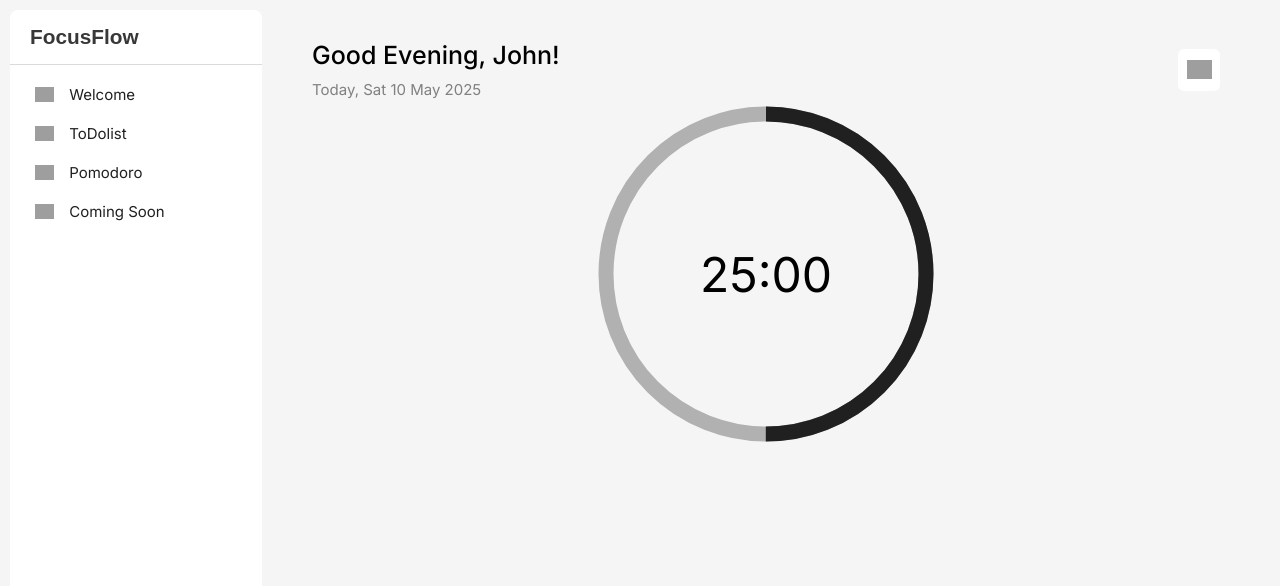
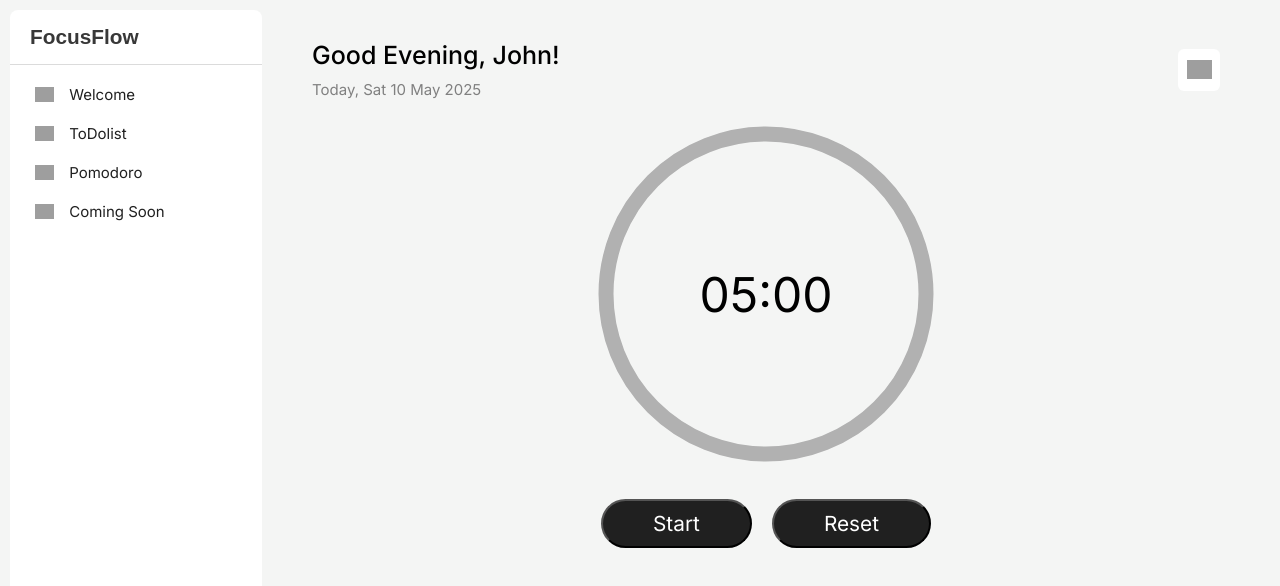
Before and after one commit to dipanshu447/Focus-flow, a React (Vite) app: page / in a window 1280 px wide. Both pictures are taken after a click on the item "Pomodoro". Shown: the top 586 px of the page. Built offline with nearby package versions, Linux system fonts and the light colour scheme; grey boxes are pictures that could not be loaded; a web font is replaced by a local one.

Commit message:
Timer fucntionality added

```diff
--- a/src/components/Pomodoro.jsx
+++ b/src/components/Pomodoro.jsx
@@ -1,18 +1,58 @@
 import Header from "./Header.jsx";
 import ProgressBar from "./todolistComponents/ProgressBar.jsx";
+import { useState, useEffect, useRef } from "react";
 
 export default function Pomodoro() {
-    const stroke = 15;
-    const radius = 180;
-    // const normalizedRadius =
+    const intialTimer = 5 * 60;
+    const [timerStart, setTimerStart] = useState(false);
+    const [timer, setTimer] = useState(intialTimer);
+    const intervalRef = useRef(null);
+
+    function formatTimer(seconds) {
+        let min = Math.floor(seconds / 60);
+        let sec = seconds % 60;
+        return `${min < 10 ? '0': ''}${min}:${sec < 10 ? '0': ''}${sec}`
+    }
+
+    useEffect(() => {
+        if (timerStart) {
+            intervalRef.current = setInterval(() => {
+                setTimer(prev => {
+                    if (prev <= 1) {
+                        clearInterval(intervalRef.current);
+                        setTimerStart(false);
+                        return 0;
+                    }
+                    return prev - 1;
+                })
+            }, 1000)
+        }
+        else {
+            clearInterval(intervalRef.current);
+        }
+
+        return () => clearInterval(intervalRef.current);
+    }, [timerStart])
+
+    function resetHandler() {
+        setTimerStart(false);
+        setTimer(intialTimer);
+    }
+
+    let progressPercent = ((intialTimer - timer) / intialTimer) * 100;
+
     return (
         <>
             <div className="pomodoro">
                 <Header />
                 <div className="timer">
-                    <ProgressBar strokeSize='15' CircleSize='350' progress={50}>
-                        25:00
+                    <ProgressBar strokeSize='15' CircleSize='350' progress={progressPercent}>
+                        {formatTimer(timer)}
                     </ProgressBar>
+                    <div className="buttons">
+                        <button onClick={() => setTimerStart(prev => !prev)}>{timerStart ? "Pause" : "Start"}</button>
+                        <button onClick={resetHandler}>Reset</button>
+                    </div>
                 </div>
             </div>
         </>
--- a/src/index.css
+++ b/src/index.css
@@ -7,6 +7,7 @@
 
 :root {
   --progress-width : 6px;
+  --transition-time-smooth : 0.5s all cubic-bezier(0.47, 0.54, 0, 1.14);
 }
 
 #root {
@@ -107,7 +108,7 @@ article footer button {
   padding: 4px;
   border: none;
   cursor: pointer;
-  transition: 0.5s all cubic-bezier(0.47, 0.54, 0, 1.14);
+  transition: var(--transition-time-smooth);
 }
 
 article footer button:hover{
@@ -177,7 +178,7 @@ header > img {
   height: 20px;
   border: 2px solid #b1b1b1;
   border-radius: 5px;
-  transition: 0.5s all cubic-bezier(0.47, 0.54, 0, 1.14);
+  transition: var(--transition-time-smooth);
   cursor: pointer;
 }
 
@@ -216,7 +217,7 @@ header > img {
   align-items: center;
   list-style-type: none;
   padding: 10px 15px;
-  transition: 0.5s all cubic-bezier(0.47, 0.54, 0, 1.14);
+  transition: var(--transition-time-smooth);
   cursor: pointer;
   color:#202020;
   font-size: 15px;
@@ -281,7 +282,31 @@ header > img {
 }
 
 .timer {
+  margin-top: 20px;
   width: 100%;
   display: flex;
   justify-content: center;
+  flex-direction: column;
+  align-items: center;
+  gap: 30px;
 }
+
+.buttons {
+  display: flex;
+  gap: 20px;
+}
+
+.buttons button {
+  padding: 10px 50px;
+  background-color: #202020;
+  color: white;
+  border-radius: 25px;
+  font-size: 1.3em;
+  cursor: pointer;
+  transition: var(--transition-time-smooth);
+}
+
+.buttons button:hover {
+  font-weight: 500;
+  background-color: #000000;
+}
```
